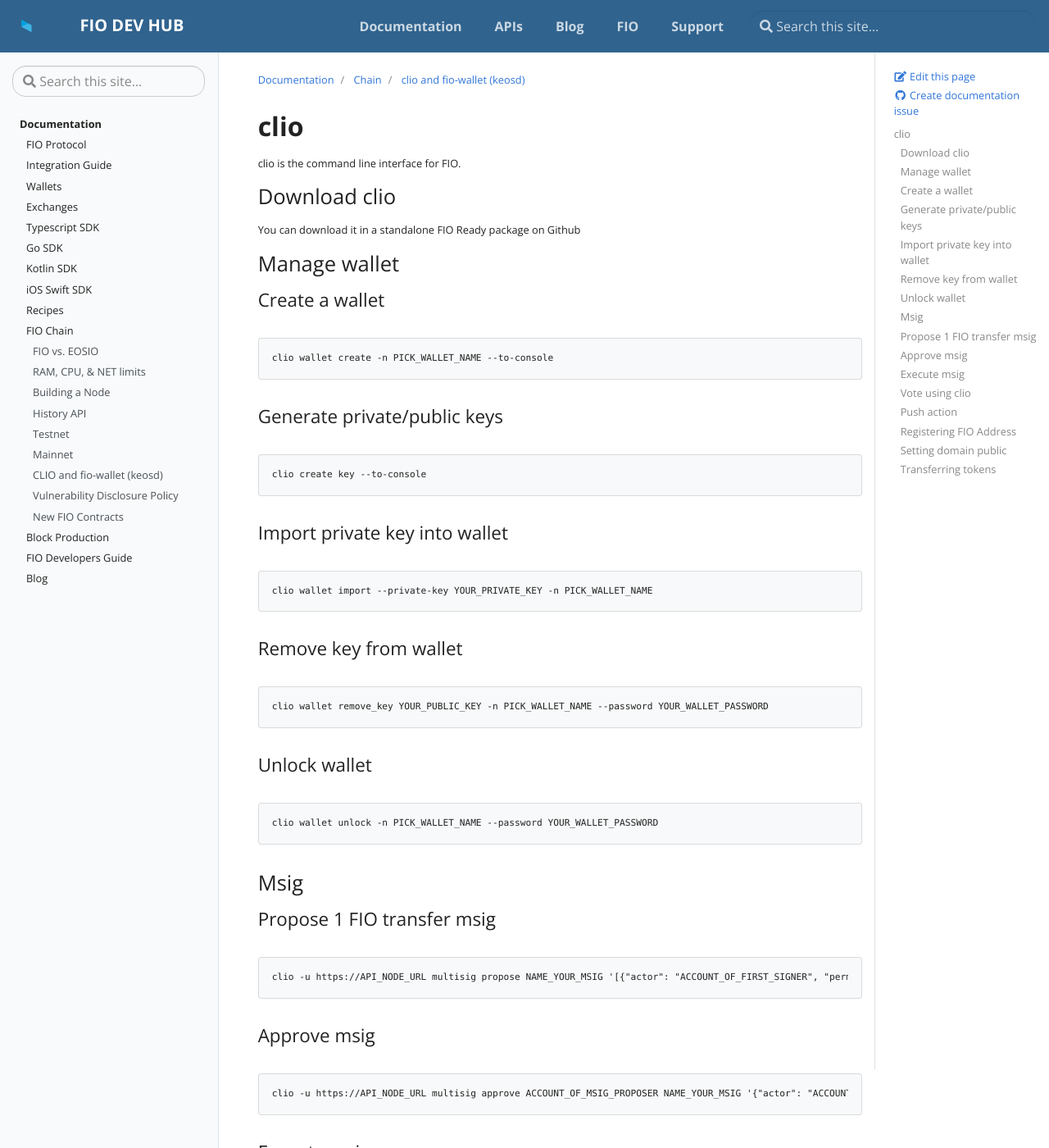
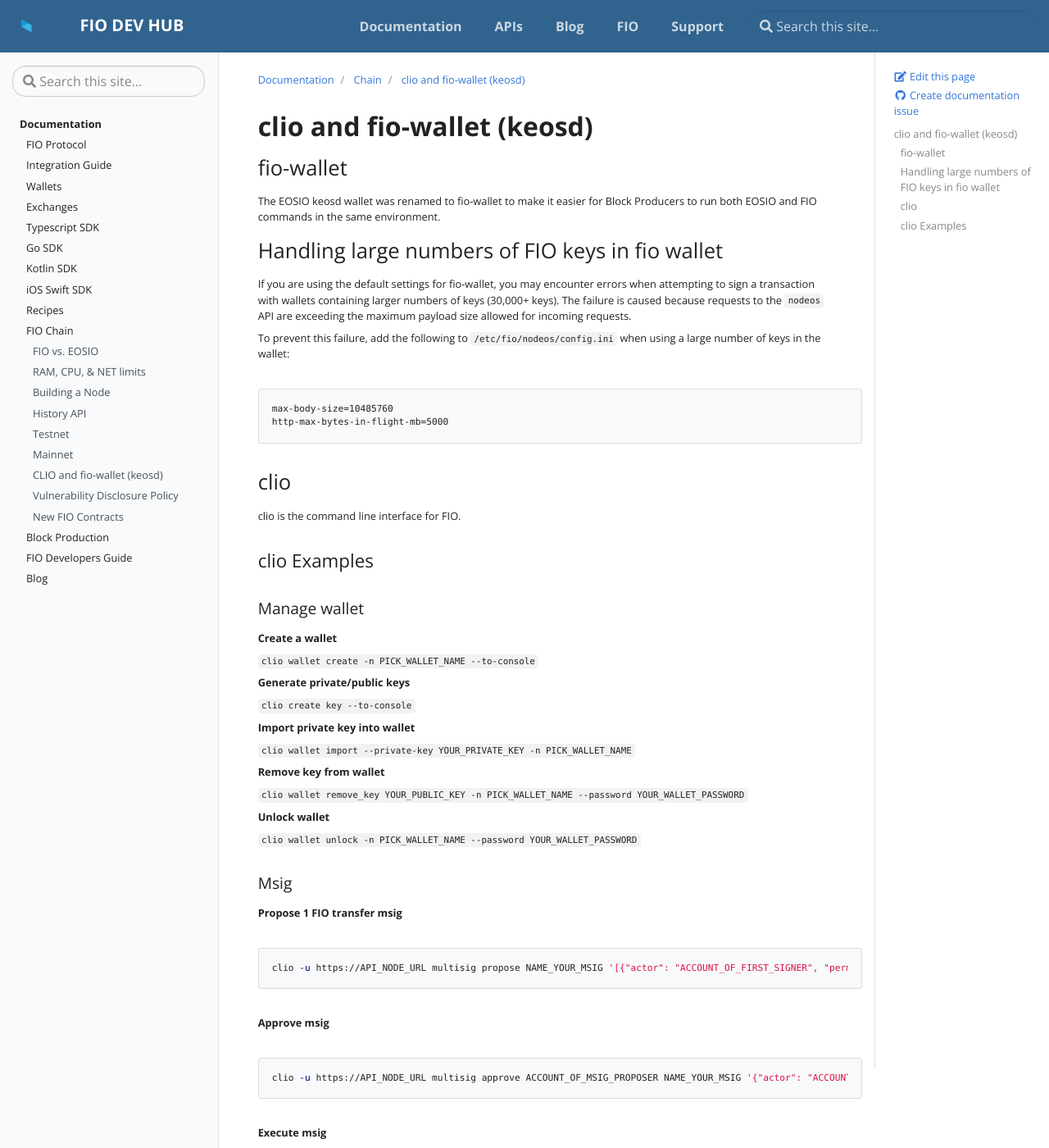
Before and after one commit to fioprotocol/fio-devhub, a Jekyll site: the page built from _docs/chain/clio.md, in a window 1280 px wide and 1400 px high. Shown: the whole window at 82% size. Built offline with Jekyll 4.4.1, drawn with Linux system fonts in a browser that asks for light colours; some of the changed text lies outside the part shown.

````diff
--- a/_docs/chain/clio.md
+++ b/_docs/chain/clio.md
@@ -3,69 +3,78 @@ title: clio and fio-wallet (keosd)
 description: clio and fio-wallet (keosd)
 ---
 
-# clio
+# clio and fio-wallet (keosd)
+
+## fio-wallet
+
+The EOSIO keosd wallet was renamed to fio-wallet to make it easier for Block Producers to run both EOSIO and FIO commands in the same environment.
+
+## Handling large numbers of FIO keys in fio wallet
+
+If you are using the default settings for fio-wallet, you may encounter errors when attempting to sign a transaction with wallets containing larger numbers of keys (30,000+ keys). The failure is caused because requests to the `nodeos` API are exceeding the maximum payload size allowed for incoming requests.
+
+To prevent this failure, add the following to `/etc/fio/nodeos/config.ini` when using a large number of keys in the wallet:
+
+```
+max-body-size=10485760
+http-max-bytes-in-flight-mb=5000
+```
+
+## clio
 
 clio is the command line interface for FIO.
 
-## Download clio
+### clio Examples
 
-You can download it in a standalone FIO Ready package on Github
+#### Manage wallet
 
-## Manage wallet
+**Create a wallet**
 
-### Create a wallet
+`clio wallet create -n PICK_WALLET_NAME --to-console`
 
-```
-clio wallet create -n PICK_WALLET_NAME --to-console
-```
+**Generate private/public keys**
 
-### Generate private/public keys
-```
-clio create key --to-console
-```
+`clio create key --to-console`
 
-### Import private key into wallet
-```
-clio wallet import --private-key YOUR_PRIVATE_KEY -n PICK_WALLET_NAME
-```
+**Import private key into wallet**
 
-### Remove key from wallet
-```
-clio wallet remove_key YOUR_PUBLIC_KEY -n PICK_WALLET_NAME --password YOUR_WALLET_PASSWORD
-```
+`clio wallet import --private-key YOUR_PRIVATE_KEY -n PICK_WALLET_NAME`
 
-### Unlock wallet
-```
-clio wallet unlock -n PICK_WALLET_NAME --password YOUR_WALLET_PASSWORD
-```
+**Remove key from wallet**
 
-## Msig
+`clio wallet remove_key YOUR_PUBLIC_KEY -n PICK_WALLET_NAME --password YOUR_WALLET_PASSWORD`
 
-### Propose 1 FIO transfer msig
-```
+**Unlock wallet**
+
+`clio wallet unlock -n PICK_WALLET_NAME --password YOUR_WALLET_PASSWORD`
+
+#### Msig
+
+**Propose 1 FIO transfer msig**
+```shell
 clio -u https://API_NODE_URL multisig propose NAME_YOUR_MSIG '[{"actor": "ACCOUNT_OF_FIRST_SIGNER", "permission": "active"},{"actor": "ACCOUNT_OF_SECOND_SIGNER", "permission": "active"}]' '[{"actor": "ACCOUNT_OF_MSIG", "permission": "active"}]' fio.token trnsfiopubky '{"payee_public_key":"PUBLIC_KEY_WHERE_FUNDS_ARE_SENT", "amount":1000000000, "max_fee":2000000000, "actor":"ACCOUNT_OF_MSIG", "tpid":""}' 1000000000 -p ACCOUNT_OF_MSIG@active
 ```
 
-### Approve msig
-```
+**Approve msig**
+
+```shell
 clio -u https://API_NODE_URL multisig approve ACCOUNT_OF_MSIG_PROPOSER NAME_YOUR_MSIG '{"actor": "ACCOUNT_OF_SIGNER", "permission": "active"}' 400000000 -p ACCOUNT_OF_SIGNER@active
 ```
 
-### Execute msig
-```
+**Execute msig**
+```shell
 clio -u https://API_NODE_URL multisig exec ACCOUNT_OF_MSIG_PROPOSER NAME_YOUR_MSIG 400000000 -p ACCOUNT_OF_SIGNER@active
 ```
 
-## Vote using clio
+#### Vote using clio
 
 See [Voting for block producers using clio]({{ site.baseurl }}/docs/fio-protocol/voting)
 
-## Push action
+#### Push action
 
-Using clio you can push any action to the blockchain as follows
-```
-clio -u https://API_NODE_URL push action CONTRACT ACTION DATA -p ACCOUNT_OF_SIGNER@active
-```
+Using clio you can push any action to the blockchain as follows:
+
+`clio -u https://API_NODE_URL push action CONTRACT ACTION DATA -p ACCOUNT_OF_SIGNER@active`
 
 Where:
 
@@ -82,7 +91,7 @@ Where:
 }
 ```
 
-### Registering FIO Address
+#### Registering FIO Address
 
 For full description of fields see /register_fio_address
 ```
@@ -90,7 +99,7 @@ clio -u https://API_NODE_URL push action fio.address regaddress '{"fio_address":
 }' -p ACCOUNT_OF_SIGNER@active
 ```
 
-### Setting domain public
+#### Setting domain public
 
 For full description of fields see /set_fio_domain_public
 ```
@@ -98,7 +107,7 @@ clio -u https://API_NODE_URL push action fio.address setdomainpub '{"fio_domain"
 }' -p ACCOUNT_OF_DOMAIN_OWNER@active
 ```
 
-### Transferring tokens
+#### Transferring tokens
 
 For full description of fields see /transfer_tokens_pub_key
 ```
````
Also changed, not shown: _docs/bp/bp.md (+1 -1 lines), _docs/chain/disclosure.md (+1 -1 lines), _docs/chain/node-build.md (+28 -16 lines).
